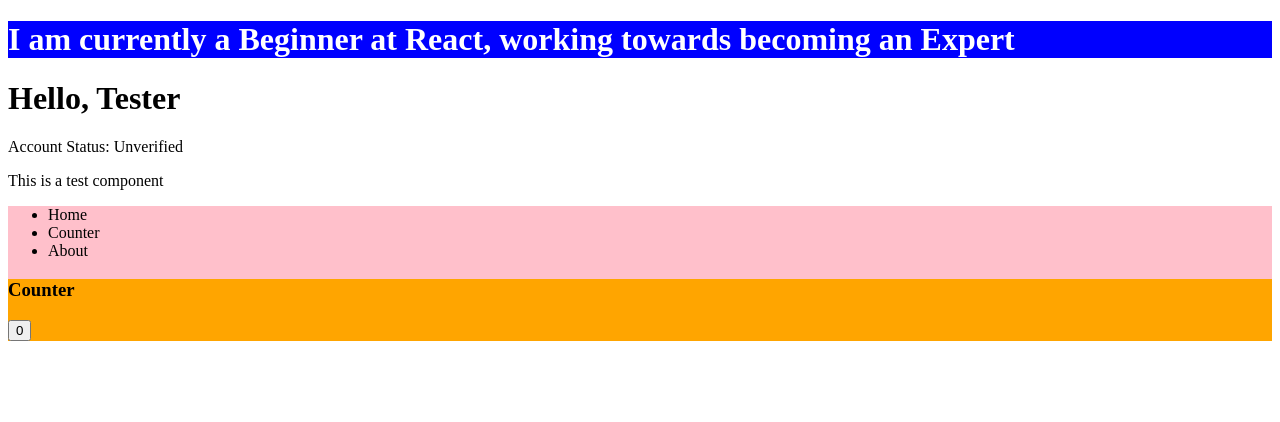
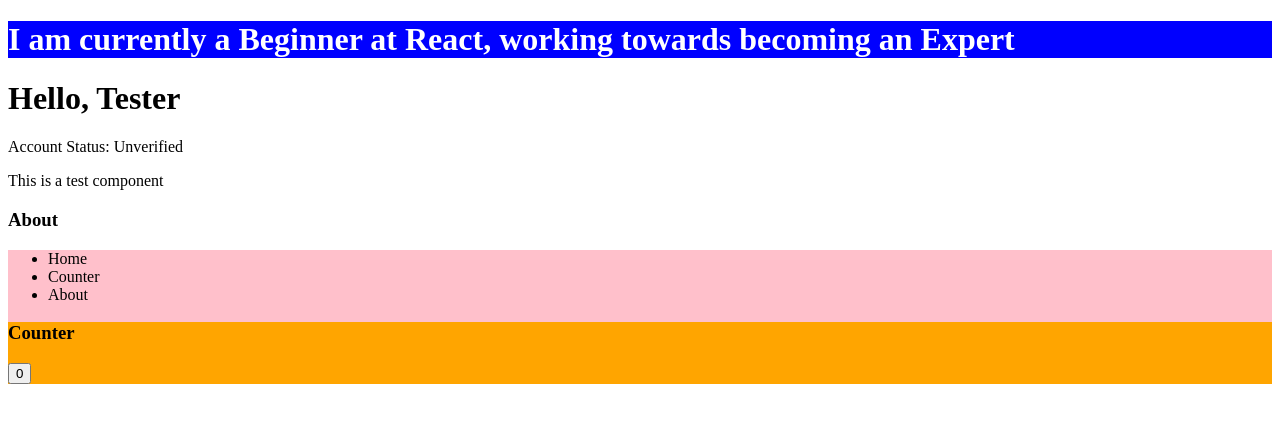
Before and after one commit to RynJyn/reacttest, a React (Create React App) app: page /about in a window 1280 px wide. Shown: the top 422 px of the page. Built offline with nearby package versions, Linux system fonts and the light colour scheme.

Commit message:
Section 5: Routes

```diff
--- a/src/App.js
+++ b/src/App.js
@@ -1,7 +1,10 @@
 import React, { useState } from 'react';
 import './App.css';
+import Home from './Components/Home';
+import About from './Components/About';
 import Header from './Components/Header';
 import Counter from './Components/Counter';
+import {Routes, Route} from 'react-router-dom';
 
 function App(){
     const [state, updateState] = useState();
@@ -11,10 +14,14 @@ function App(){
     }
     return (
         <>
-        <div className='main'>
+        <Routes>
+                <Route path="/" element={<Home/>}/>
+                <Route path = "/about" element={<About/>}/>
+        </Routes>
+        {<div className='main'>
             <Header/>
             <Counter/>
-        </div>
+        </div>}
         </>
     );
 }
--- /dev/null
+++ b/src/Components/About.js
@@ -0,0 +1,10 @@
+import React from "react";
+
+function About()
+{
+    return <>
+        <h3>About</h3>
+    </>
+}
+
+export default About;
--- /dev/null
+++ b/src/Components/Home.js
@@ -0,0 +1,10 @@
+import React from "react";
+
+function Home()
+{
+    return <>
+        <h3>Home page</h3>
+    </>
+}
+
+export default Home;
--- a/src/index.js
+++ b/src/index.js
@@ -3,6 +3,7 @@ import ReactDOM from 'react-dom/client';
 import App from './App';
 import Paragraph from './Paragraph';
 import User from './User';
+import { BrowserRouter } from 'react-router-dom';
 
 const h1Style = {
   background: "blue",
@@ -17,10 +18,12 @@ const RANKS = {
 const root = ReactDOM.createRoot(document.getElementById('root'));
 root.render(
   <React.StrictMode>
-    <h1 style={h1Style}>{`I am currently a ${RANKS.b} at React, working towards becoming an ${RANKS.e}`}</h1>
-    <User name="Tester" status="Unverified"/>
-    <Paragraph/>
-    <App/>
+    <BrowserRouter>
+      <h1 style={h1Style}>{`I am currently a ${RANKS.b} at React, working towards becoming an ${RANKS.e}`}</h1>
+      <User name="Tester" status="Unverified"/>
+      <Paragraph/>
+      <App/>
+    </BrowserRouter>
   </React.StrictMode>
 );
 
```
